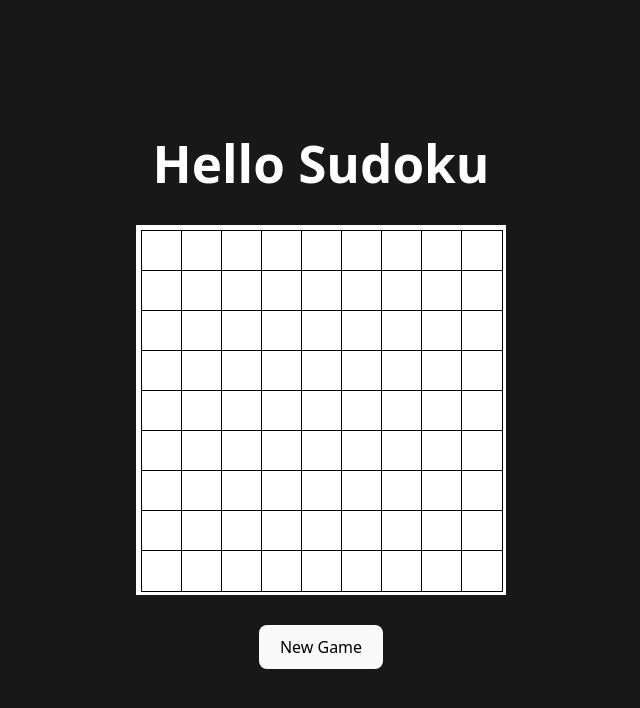
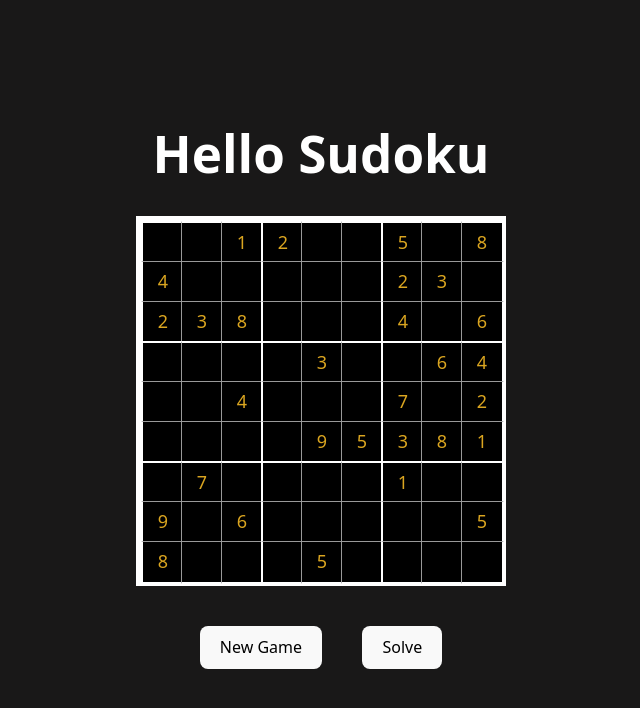
Before and after one commit to SaiSiddharth1/sudoku-app, a React (Vite) app in the folder sudoku-app/: page / in a window 1280 px wide. Shown: the top 708 px of the page, without its empty margins (319-959 px from the left). Built offline with nearby package versions, Linux system fonts and the light colour scheme.

Commit message:
Fixed the issue of blank page

```diff
--- a/sudoku-app/src/App.jsx
+++ b/sudoku-app/src/App.jsx
@@ -1,6 +1,8 @@
 import { useEffect, useState } from 'react';
 import Cell from './components/cell.jsx';
 import { isValidMove } from './utils/validators.js';
+import { solveSudoku } from './utils/solver.js';
+import { generateSudoku } from './utils/generator.js';
 
 function createEmptyBoard() {
   return Array.from({ length: 9 }, () => Array(9).fill(0));
@@ -8,18 +10,27 @@ function createEmptyBoard() {
 
 function App() {
   const [board, setBoard] = useState(createEmptyBoard());
+  const [selectedCell, setSelectedCell] = useState(null);
 
   function handleNewGame() {
-    setBoard(createEmptyBoard());
+    const puzzle = generateSudoku(30); // Generate a puzzle with 30 clues
+    setBoard(puzzle);
+    setSelectedCell(null);
+  }
+  function handleSolve() {
+    const solveBoard = solveSudoku(board);
+    setBoard(solveBoard);
     setSelectedCell(null);
   }
 
-  const [selectedCell, setSelectedCell] = useState(null);
 
   function handleCellClick(row, col) {
     setSelectedCell({ row, col });
   };
 
+  useEffect(() => {
+    handleNewGame();
+  }, []);
 
   useEffect(() => {
     const handleKeyDown = (event) => {
@@ -64,7 +75,7 @@ function App() {
         backgroundColor: '#191818ff',
       }}
     >
-      <h1 style={{ color: 'white' }}>Hello Sudoku</h1>
+      <h1 style={{ color: 'white', cursor: 'pointer' }}>Hello Sudoku</h1>
       <div
         style={{
           display: 'grid',
@@ -81,6 +92,8 @@ function App() {
             <Cell
               key={`${rowIndex}-${colIndex}`}
               value={cellValue}
+              row={rowIndex}
+              col={colIndex}
               isSelected={
                 selectedCell &&
                 selectedCell.row === rowIndex &&
@@ -91,12 +104,29 @@ function App() {
           ))
         )}
       </div>
-      <button
-        onClick={handleNewGame}
-        style={{ margin: '30px', padding: '10px 20px', fontSize: '16px', cursor: 'pointer' }}
+      <div
+        style={{
+          margin: '30px',
+          padding: '10px 20px',
+          fontSize: '16px',
+          borderRadius: '5px',
+          color: 'White',
+          cursor: 'pointer',
+          display: 'flex',
+          gap: '40px',
+        }}
       >
-        New Game
-      </button>
+        <button
+          onClick={handleNewGame}
+        >
+          New Game
+        </button>
+        <button
+          onClick={handleSolve}
+        >
+          Solve
+        </button>
+      </div>
     </div>
   );
 }
--- a/sudoku-app/src/components/Cell.jsx
+++ b/sudoku-app/src/components/Cell.jsx
@@ -1,23 +1,30 @@
-import React from 'react';
+function Cell({ value, isSelected, onClick, row, col }) {
+    const borderStyle = {
+        borderTop: row % 3 === 0 ? "2px solid white" : "1px solid #999",
+        borderLeft: col % 3 === 0 ? "2px solid white" : "1px solid #999",
+        borderRight: col === 8 ? "2px solid white" : "1px solid #999",
+        borderBottom: row === 8 ? "2px solid white" : "1px solid #999",
+    };
 
-export default function Cell({ value, isSelected, onClick }) {
     return (
         <div
             onClick={onClick}
             style={{
-                display: 'flex',
-                justifyContent: 'center',
-                alignItems: 'center',
-                width: '40px',
-                height: '40px',
-                border: '1px solid black',
-                backgroundColor: isSelected ? '#f0e68c' : 'white',
-                fontSize: '20px',
-                cursor: 'pointer',
-                userSelect: 'none'
+                width: "40px",
+                height: "40px",
+                display: "flex",
+                alignItems: "center",
+                justifyContent: "center",
+                fontSize: "18px",
+                cursor: "pointer",
+                color: "goldenrod",
+                backgroundColor: isSelected ? "#333" : "black",
+                ...borderStyle,
             }}
         >
-            {value !== 0 ? value : ''}
+            {value !== 0 ? value : ""}
         </div>
     );
 }
+
+export default Cell;
--- /dev/null
+++ b/sudoku-app/src/utils/generator.js
@@ -0,0 +1,33 @@
+import { solveSudoku } from "./solver";
+function shuffle(array) {
+    return array.sort(() => Math.random() - 0.5);
+}
+
+export function generateSudoku(clues = 0) {
+    let board = Array.from({ length: 9 }, () => Array(9).fill(0));
+    for (let i = 0; i < 9; i += 3) {
+        fillBox(board, i, i);
+    }
+    board = solveSudoku(board);
+
+    let cellsToRemove = 81 - clues;
+    while (cellsToRemove > 0) {
+        const row = Math.floor(Math.random() * 9);
+        const col = Math.floor(Math.random() * 9);
+        if (board[row][col] !== 0) {
+            board[row][col] = 0;
+            cellsToRemove--;
+        }
+    }
+    return board;
+}
+
+function fillBox(board, rowStart, colStart) {
+    let numbers = shuffle([1, 2, 3, 4, 5, 6, 7, 8, 9]);
+    let index = 0;
+    for (let r = rowStart; r < rowStart + 3; r++) {
+        for (let c = colStart; c < colStart + 3; c++) {
+            board[r][c] = numbers[index++];
+        }
+    }
+}
--- /dev/null
+++ b/sudoku-app/src/utils/solver.js
@@ -0,0 +1,27 @@
+import { isValidMove } from "./validators";
+
+export function solveSudoku(board) {
+    const newBoard = board.map(row => [...row]);
+
+    function solve() {
+        for (let row = 0; row < 9; row++) {
+            for (let col = 0; col < 9; col++) {
+                if (newBoard[row][col] === 0) {
+                    for (let num = 1; num <= 9; num++) {
+                        if (isValidMove(newBoard, row, col, num)) {
+                            newBoard[row][col] = num;
+                            if (solve()) {
+                                return true;
+                            }
+                            newBoard[row][col] = 0;
+                        }
+                    }
+                    return false;
+                }
+            }
+        }
+        return true;
+    }
+    solve();
+    return newBoard;
+}
```
